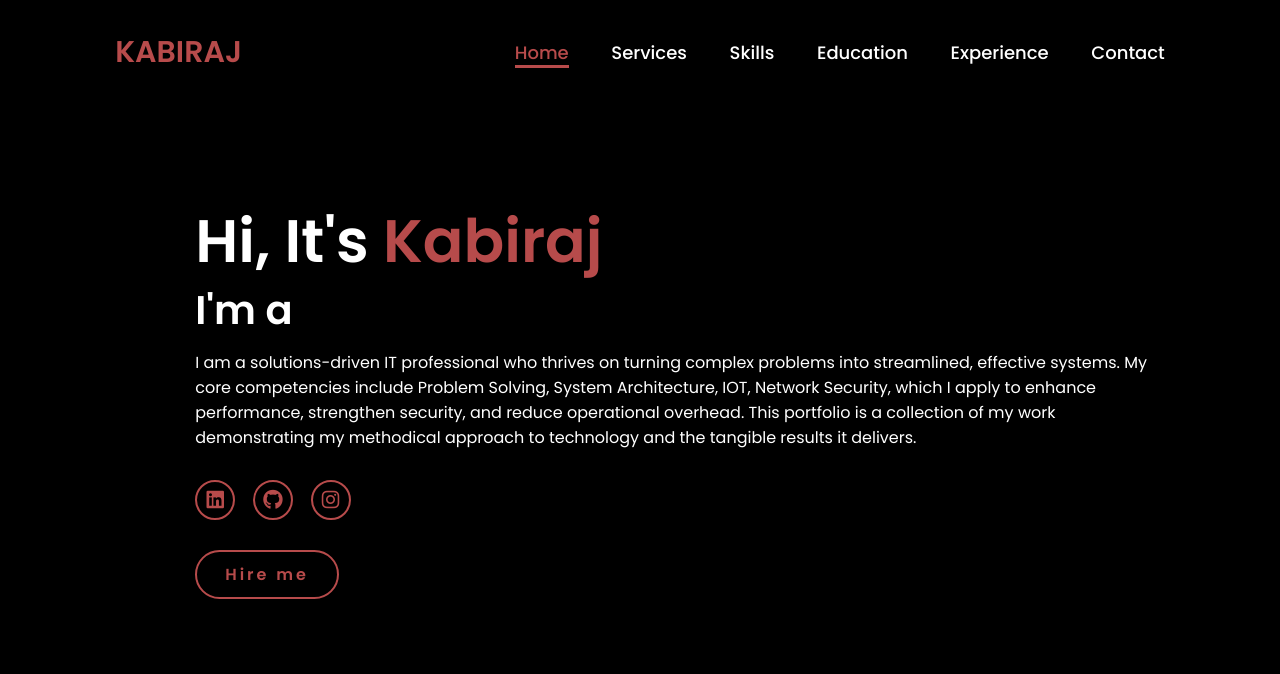
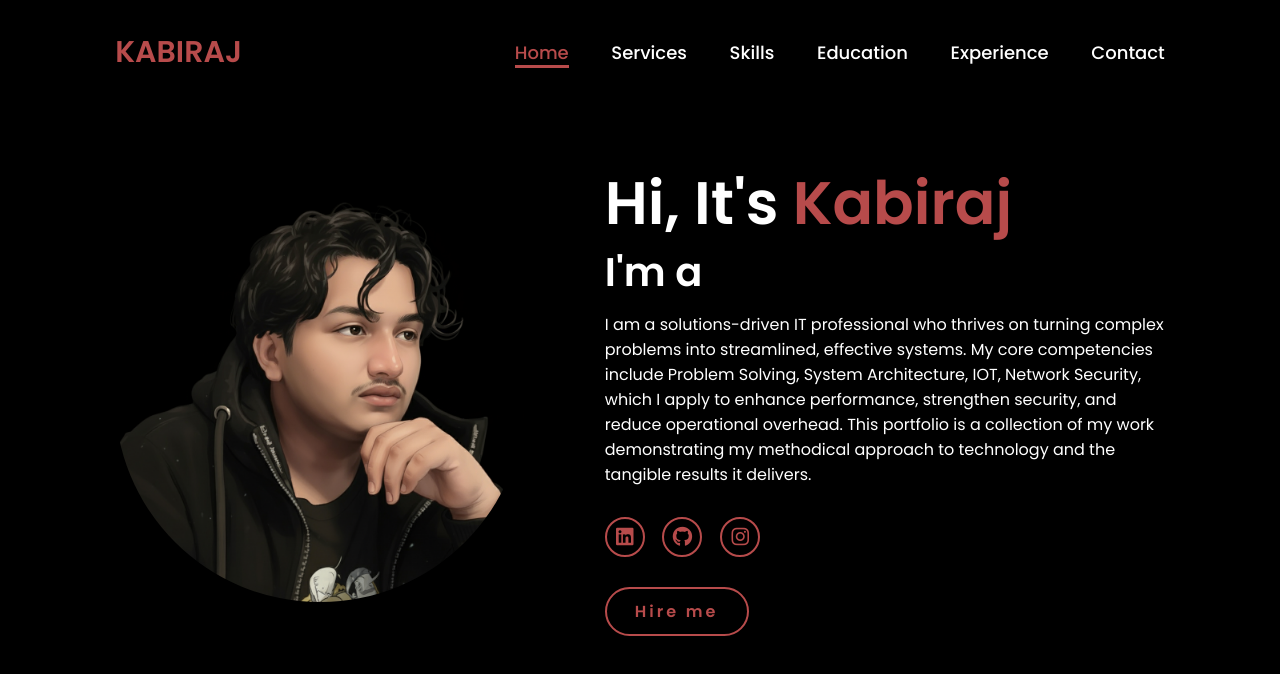
Before and after one commit to archkabi/kabi-portfolio, a plain HTML site: page index.html in a window 1280 px wide. Drawn offline with Linux system fonts and the light colour scheme.

Commit message:
Update index.html

```diff
--- a/index.html
+++ b/index.html
@@ -23,7 +23,7 @@
     </header>
     <section class="home">
         <div class="home-img">
-            <img src="main.jpg" alt="">
+            <img src="main.png" alt="">
         </div>
         <div class="home-content">
             <h1>Hi, It's <span>Kabiraj</span></h1>
```
